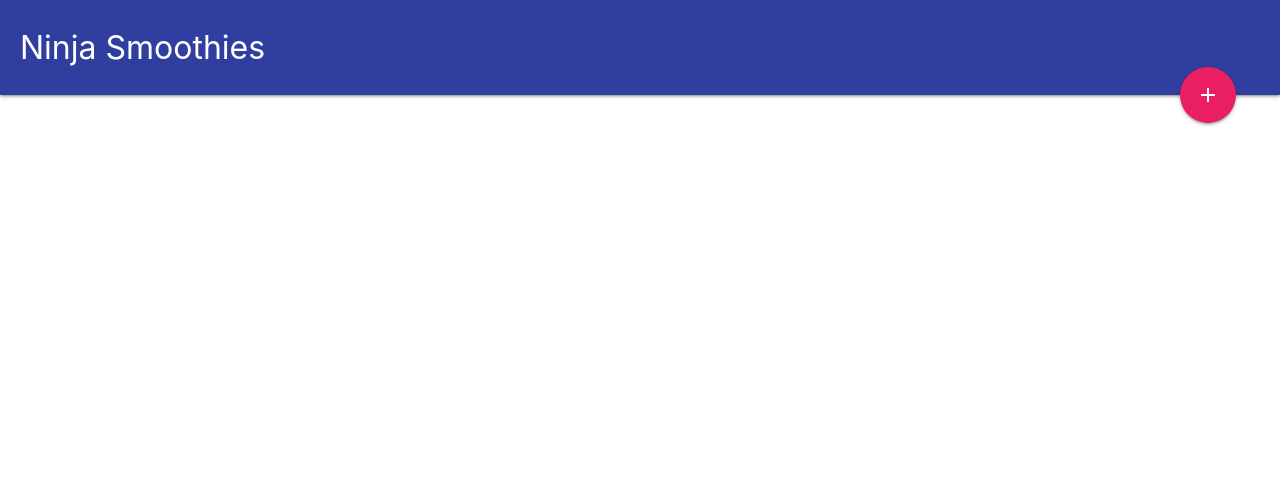
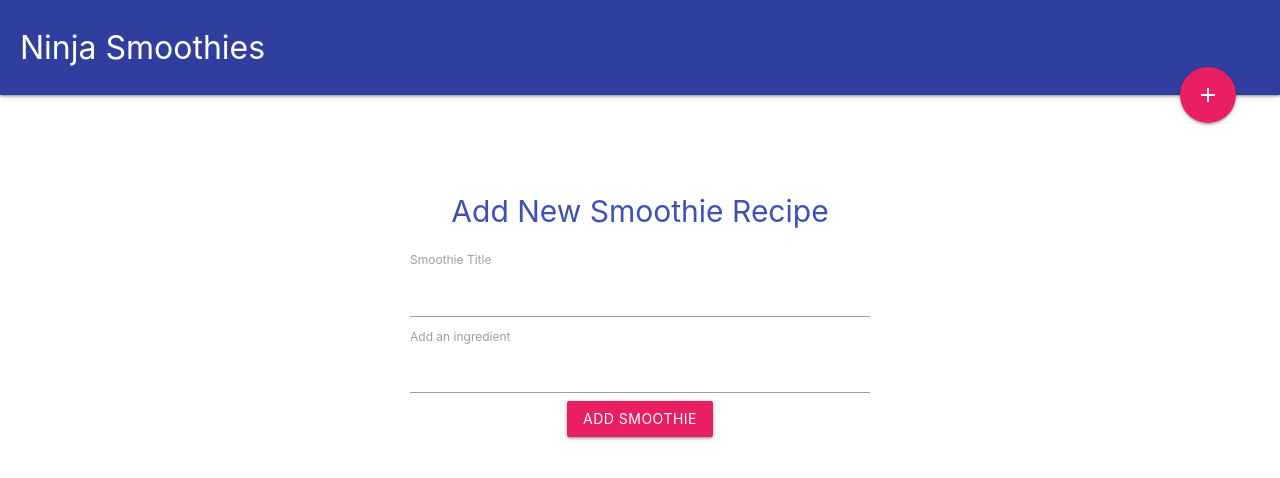
Before and after one commit to LawsonUK/vue-firebase, a Vue app in the folder ninja-smoothies/: page /#/add-component in a window 1280 px wide. Shown: the top 478 px of the page. Built offline with nearby package versions, Linux system fonts and the light colour scheme.

Commit message:
added add smoothie component

```diff
--- /dev/null
+++ b/ninja-smoothies/src/components/AddSmoothie.vue
@@ -0,0 +1,63 @@
+<template>
+  <div class="add-smoothie container">
+    <h2 class="center-align indigo-text">Add New Smoothie Recipe</h2>
+    <form @submit.prevent="AddSmoothie">
+      <div class="field title">
+        <label for="title">Smoothie Title</label>
+        <input type="text" name="title" v-model="title" />
+      </div>
+      <div class="field add-ingredient">
+        <label for="add-ingredient">Add an ingredient</label>
+        <input
+          type="text"
+          name="add-ingredient"
+          @keydown.tab.prevent="addIng"
+          v-model="another"
+        />
+      </div>
+      <div class="field center-align">
+        <p v-if="feedback" class="red-text">{{ feedback }}</p>
+        <button class="btn pink">Add Smoothie</button>
+      </div>
+    </form>
+  </div>
+</template>
+
+<script>
+export default {
+  name: "AddSmoothie",
+  data() {
+    return {
+      title: null,
+      another: null,
+      ingredients: [],
+      feedback: null
+    };
+  },
+  methods: {
+    AddSmoothie() {},
+    addIng() {
+      if (this.another) {
+        this.ingredients.push(this.another);
+        this.another = null;
+        this.feedback = null;
+      } else {
+        this.feedback = "You must enter a value to add an ingredient";
+      }
+    }
+  }
+};
+</script>
+
+<style>
+.add-smoothie {
+  margin-top: 60px;
+  padding: 20px;
+  max-width: 500px;
+}
+
+.add-smoothie h2 {
+  font-size: 2em;
+  margin: 20px auto;
+}
+</style>
--- a/ninja-smoothies/src/components/Index.vue
+++ b/ninja-smoothies/src/components/Index.vue
@@ -27,9 +27,16 @@ export default {
   },
   methods: {
     deleteSmoothie(id) {
-      this.smoothies = this.smoothies.filter(smoothie => {
-        return smoothie.id != id;
-      });
+      // delete doc from firestore
+      db.collection("smoothies")
+        .doc(id)
+        .delete()
+        .then(() => {
+          // update state
+          this.smoothies = this.smoothies.filter(smoothie => {
+            return smoothie.id != id;
+          });
+        });
     }
   },
   created() {
--- a/ninja-smoothies/src/components/Navbar.vue
+++ b/ninja-smoothies/src/components/Navbar.vue
@@ -2,11 +2,11 @@
   <div class="navbar">
     <nav class="nav-extended indigo darken-2">
       <div class="nav-content">
-        <router-link to="">
+        <router-link :to="{ name: 'Index' }">
           <span class="nav-title">Ninja Smoothies</span>
         </router-link>
         <a href="" class="btn-floating btn-large halfway-fab pink">
-          <router-link to="">
+          <router-link :to="{ name: 'AddSmoothie' }">
             <i class="material-icons">add</i>
           </router-link>
         </a>
--- a/ninja-smoothies/src/router/index.js
+++ b/ninja-smoothies/src/router/index.js
@@ -1,6 +1,7 @@
 import Vue from "vue";
 import Router from "vue-router";
 import Index from "@/components/Index";
+import AddSmoothie from "@/components/AddSmoothie";
 
 Vue.use(Router);
 
@@ -10,6 +11,11 @@ export default new Router({
       path: "/",
       name: "Index",
       component: Index
+    },
+    {
+      path: "/add-component",
+      name: "AddSmoothie",
+      component: AddSmoothie
     }
   ]
 });
```
